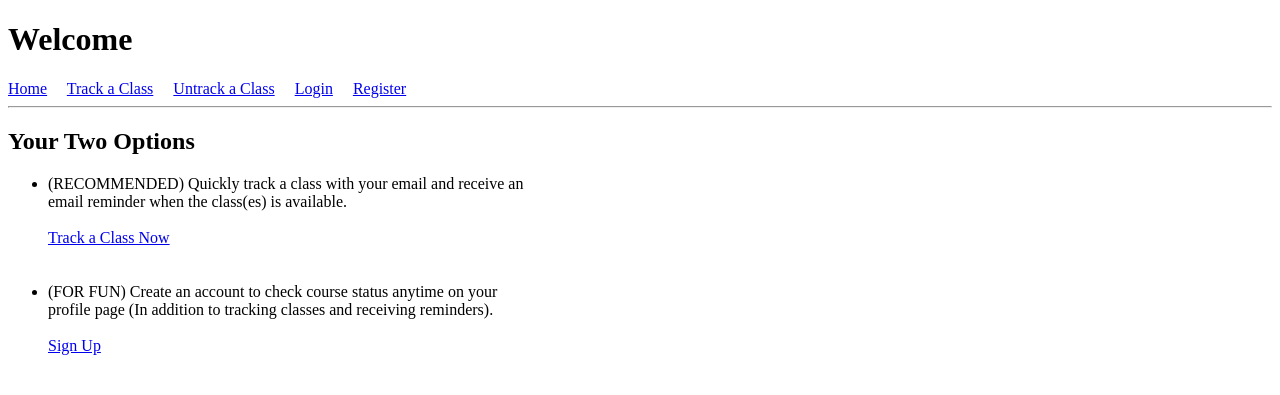
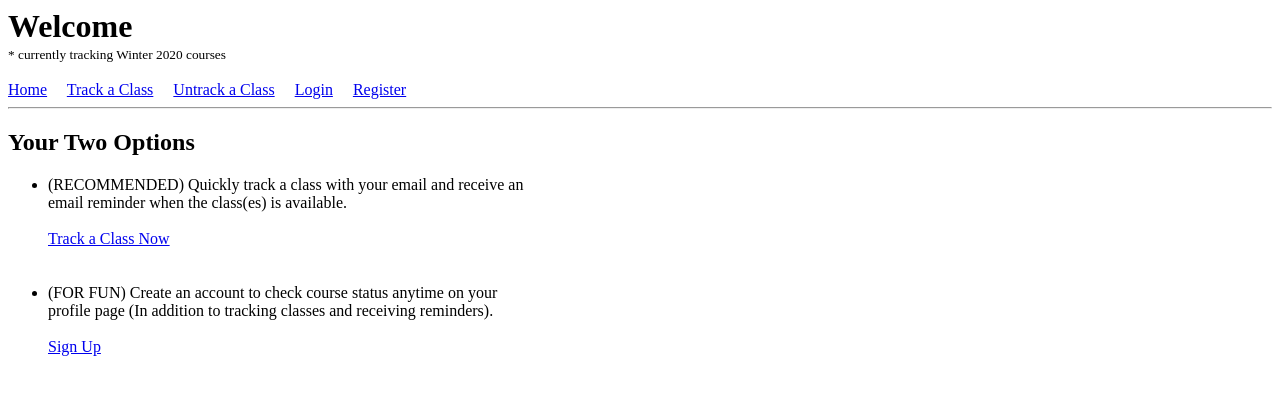
Before and after one commit to rayguo233/course-monitor, a Django app: template templates/home.html in a window 1280 px wide. Shown: the top 395 px of the page. Run offline with Django 3.2, Linux system fonts and the light colour scheme; the template is opened without the code that fills it, so the values that code supplies are empty.

Commit message:
display reminder to currently tracking winter 2020 courses on home page

```diff
--- a/templates/base.html
+++ b/templates/base.html
@@ -3,8 +3,17 @@
 <head>
 	<title>Course Monitor</title>
 </head>
+<style>
+	h1 {display: inline;}
+</style>
 <body>
-	<h1>Welcome</h1>
+	<h1>Welcome </h1>
+	<div>
+		<small>
+			* currently tracking Winter 2020 courses
+		</small>
+	</div>
+	<br>
 	<div class="navbar-nav">
 		<a class="nav-item nav-link" href="{% url 'home' %}">Home</a>&emsp;
 		<a class="nav-item nav-link" href="{% url 'course_add' %}">Track a Class</a>&emsp;
```
